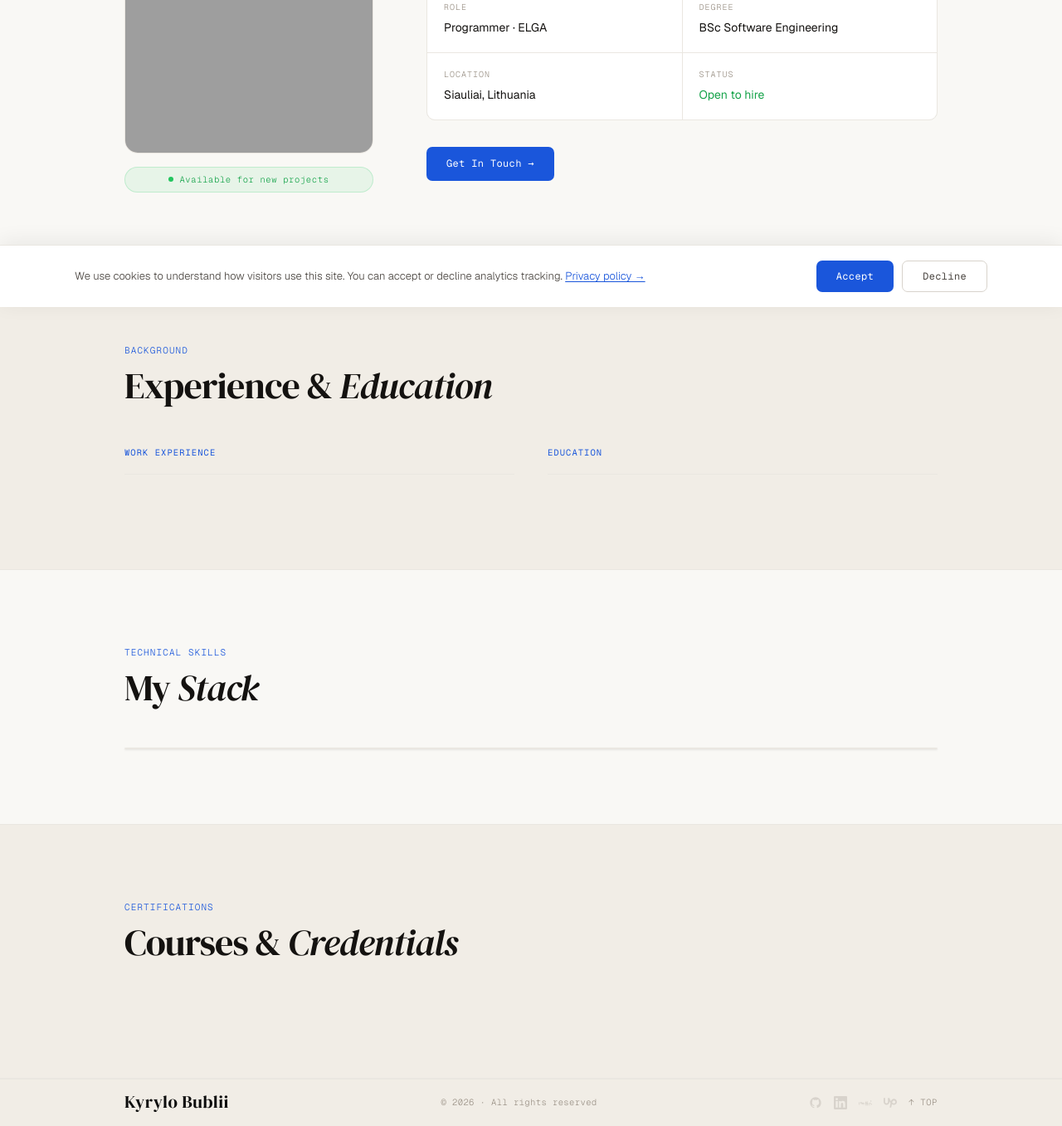
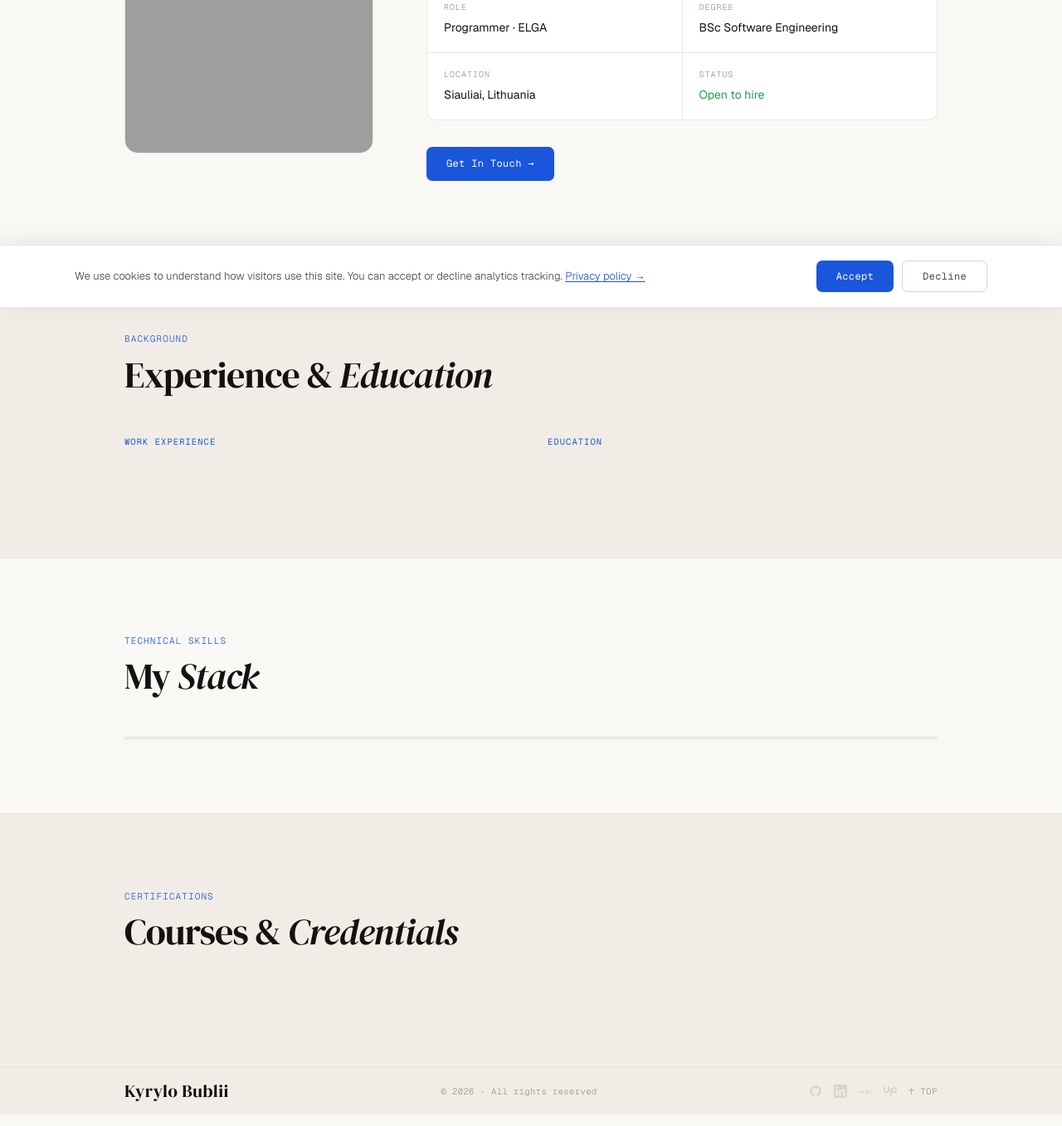
Before and after one commit to KyryloBublii/digital-cv, a Flask app: page /about in a window 1280 px wide. Shown: the part 430-1787 px from the top of the page at 83% size. Run offline with Flask 3, Linux system fonts and the light colour scheme; data that the repository does not hold is empty; grey boxes are pictures that could not be loaded.

Commit message:
remove "Available for new projects" chip
Co-Authored-By: Claude Sonnet 4.6 <noreply@anthropic.com>

```diff
--- a/static/css/custom.css
+++ b/static/css/custom.css
@@ -613,23 +613,6 @@ nav {
   text-transform: uppercase;
   margin-top: 4px;
 }
-.avail-chip {
-  display: inline-flex;
-  align-items: center;
-  gap: 7px;
-  font-family: var(--fm);
-  font-size: 10.5px;
-  font-weight: 300;
-  letter-spacing: 0.06em;
-  color: #16a34a;
-  background: rgba(34,197,94,0.08);
-  border: 1px solid rgba(34,197,94,0.2);
-  padding: 6px 14px;
-  border-radius: 100px;
-  width: 100%;
-  justify-content: center;
-}
-.avail-chip::before { content: ''; width: 6px; height: 6px; background: #22c55e; border-radius: 50%; }
 .about-lead {
   font-family: var(--fd);
   font-size: clamp(20px, 2.5vw, 28px);
@@ -1014,7 +997,6 @@ footer {
     gap: 20px;
   }
   .about-photo { aspect-ratio: 1; margin-bottom: 0; }
-  .avail-chip { width: auto; justify-content: flex-start; }
 
   /* Skills */
   .skill-row { grid-template-columns: 110px 1fr; }
--- a/templates/about.html
+++ b/templates/about.html
@@ -51,7 +51,7 @@
           {% from "macros.html" import picture %}
           {{ picture('images/profile', 'Kyrylo Bublii — backend developer', 400, 400) }}
         </div>
-        <div class="avail-chip">Available for new projects</div>
+
       </div>
       <div class="rv d1">
         <p class="about-lead">
```
